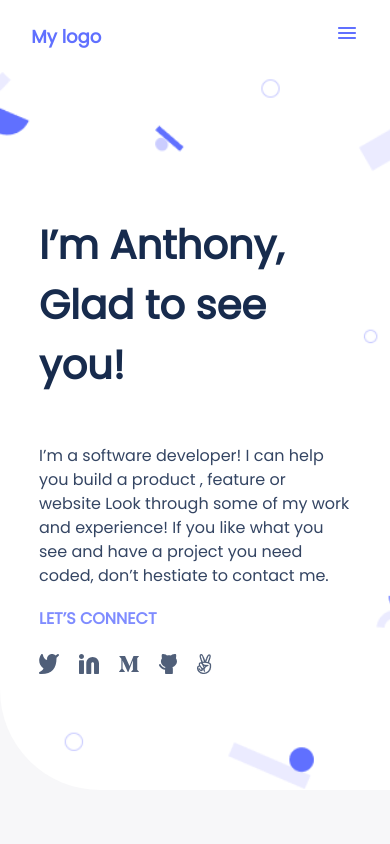
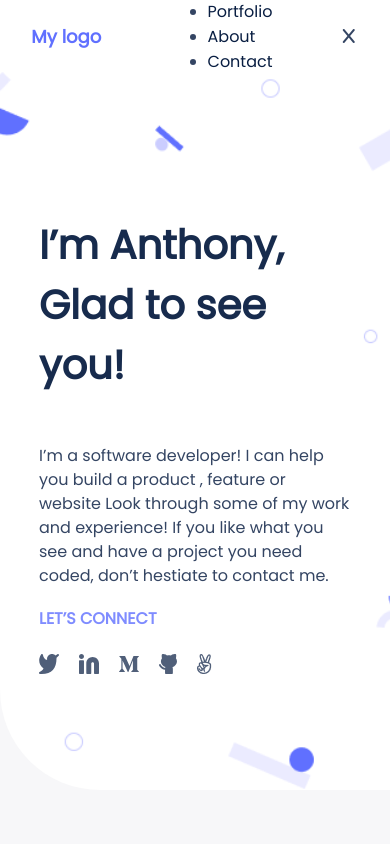
Before and after one commit to mwenyoa/Portfolio, a website: page index.html in a window 390 px wide. Both pictures are taken after a click on the link 346 px from the left and 36 px from the top of the page. Shown: the top 844 px of the page. Drawn offline with Linux system fonts and the light colour scheme; files whose address does not match are found by name.

Commit message:
Add styles, nav menu markup and eslint

```diff
--- a/css/style.css
+++ b/css/style.css
@@ -44,6 +44,14 @@ body {
 
 button:hover {
   transform: scale(1.1);
+}
+
+.mobnav-menu {
+  display: none;
+}
+
+.closeBtn {
+  display: none;
 }
 
 @keyframes animateme {
@@ -602,6 +610,10 @@ textarea:valid {
   display: none;
 }
 
+.show-menu {
+transform: translateY(0);
+}
+
 @media (min-width: 768px) {
   * {
     box-sizing: border-box;
@@ -1066,4 +1078,8 @@ textarea:valid {
   nav {
     background-color: #fff;
   }
+
+  .mobnav-menu {
+    display:none;
+  }
 }
--- a/index.html
+++ b/index.html
@@ -18,6 +18,14 @@
     <a id="menu-icon" class="header-mobile" href="#">
       <img src="mobile-images/Menu.svg" alt="Union Image for menu">
     </a>
+    <!-- mobile navmenu -->
+    <ul class="mobnav-menu">
+      <li class="mobnav-list"><a href="#" class="nav-link">Portfolio</a></li>
+      <li class="mobnav-list"><a href="#" class="nav-link">About</a></li>
+      <li class="mobnav-list"><a href="#" class="nav-link">Contact</a></li>
+    </ul>
+       <i class="fa fa-fw fa-x closeBtn"></i>
+    <!-- desktop navmenu -->
     <ul class="nav-menu">
       <li class="nav-list"><a href="#" class="nav-link">Portfolio</a></li>
       <li class="nav-list"><a href="#" class="nav-link">About</a></li>
@@ -326,5 +334,6 @@
     </div>
     </section>
   </main>
+  <script src="script.js"></script>
 </body>
 </html>
--- a/package.json
+++ b/package.json
@@ -18,6 +18,10 @@
   },
   "homepage": "https://github.com/mwenyoa/Portfolio#readme",
   "devDependencies": {
+    "babel-eslint": "^10.1.0",
+    "eslint": "^7.32.0",
+    "eslint-config-airbnb-base": "^14.2.1",
+    "eslint-plugin-import": "^2.25.4",
     "hint": "^6.1.10",
     "stylelint": "^13.13.1",
     "stylelint-config-standard": "^21.0.0",
--- /dev/null
+++ b/script.js
@@ -0,0 +1,23 @@
+const navBars = document.querySelector('#menu-icon');
+const navList = document.querySelector('.mobnav-menu');
+const navItems = document.querySelectorAll('.mobnav-list');
+const closeMenuBtn = document.querySelector('.closeBtn');
+function menuToggler() {
+  if (navList.classList.contains('show-menu')) {
+    closeMenuBtn.style.display = 'none';
+    navList.classList.remove('show-menu');
+    navBars.style.display = 'block';
+    navList.style.display = 'none';
+  } else {
+    closeMenuBtn.style.display = 'block';
+    navList.classList.add('show-menu');
+    navBars.style.display = 'none';
+    navList.style.display = 'block';
+  }
+  // add event listner to register method
+}
+closeMenuBtn.addEventListener('click', menuToggler);
+navBars.addEventListener('click', menuToggler);
+navItems.forEach((navItem) => {
+  navItem.addEventListener('click', menuToggler);
+});
```
Also changed, not shown: .eslintrc.json (added), 1 other file.
